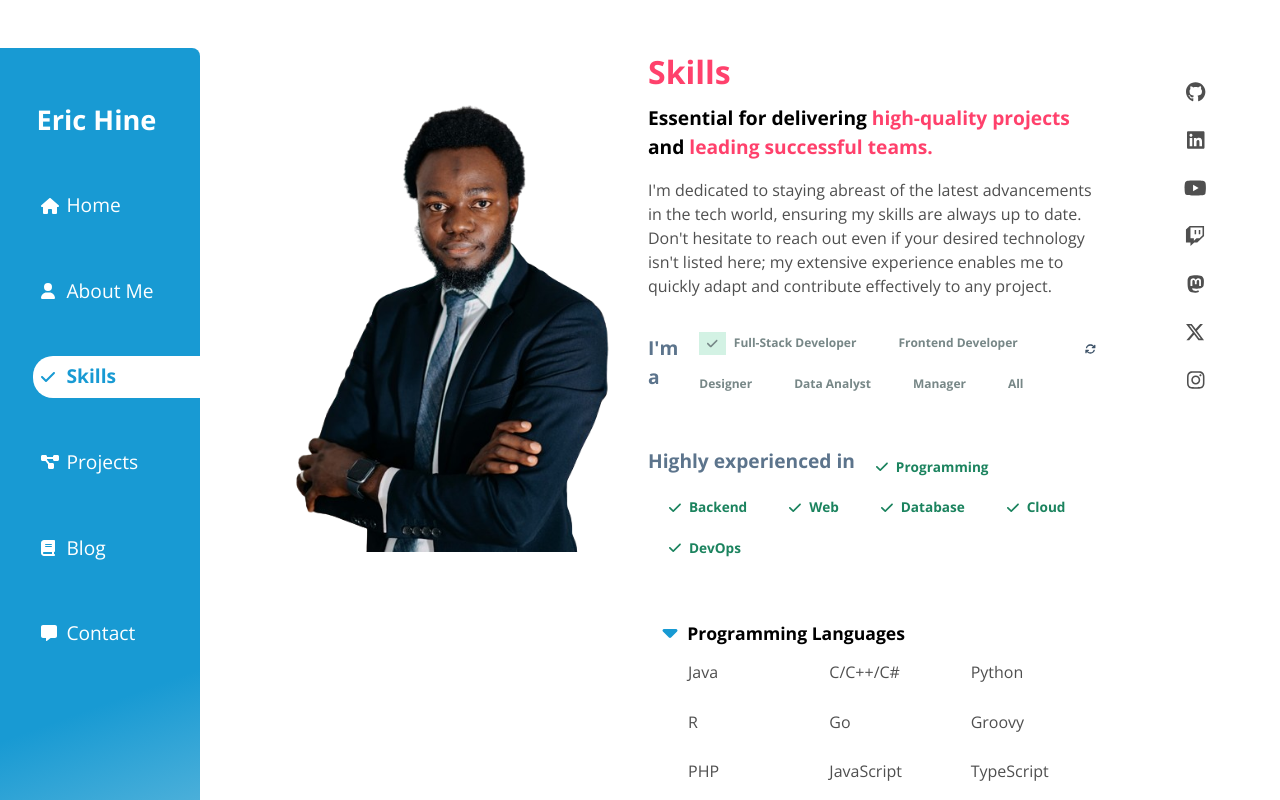
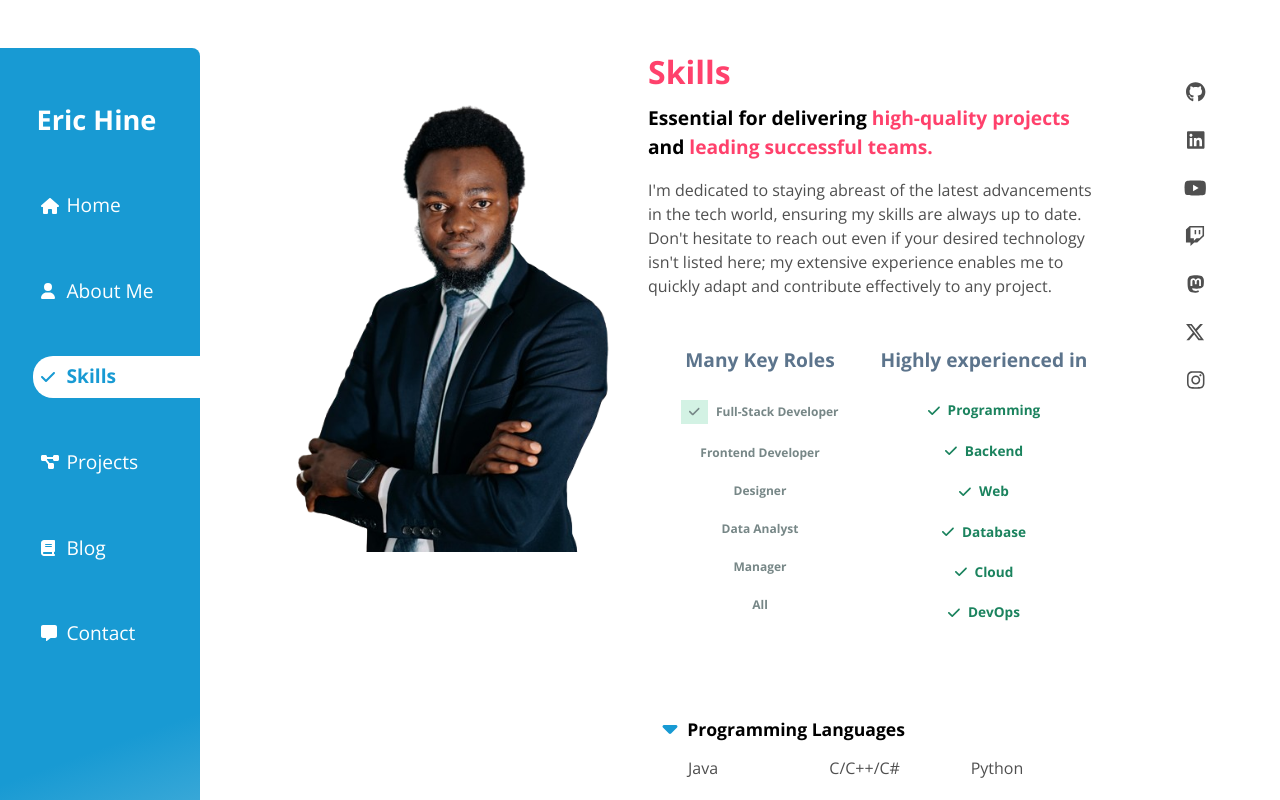
Before and after one commit to R-Daneel0livaw/portfolio, a React (Vite) app: page /skills in a window 1280 px wide. Shown: the top 800 px of the page. Built offline with nearby package versions, Linux system fonts and the light colour scheme; a web font is replaced by a local one.

Commit message:
Update persona/experience buttons to be interactive columns.

```diff
--- a/src/pages/Skills/Skills.module.css
+++ b/src/pages/Skills/Skills.module.css
@@ -39,7 +39,9 @@
 
 .buttonList {
   display: flex;
+  flex-direction: column;
   flex-wrap: wrap;
+  align-items: center;
   margin-bottom: .25rem;
 }
 
@@ -51,13 +53,28 @@
   color: #5C748C;
   font-weight: bold;
   font-size: 1.2rem;
+  margin-bottom: 1rem;
+}
+
+.personaExperienceContainer {
+  display: flex;
+  margin-top: 1.5rem;
 }
 
 .personaContainer {
   display: flex;
+  flex-direction: column;
+  flex: 1;
   justify-content: space-between;
-  align-items: baseline;
+  align-items: center;
   margin-bottom: 2.5rem;
+}
+
+.experienceContainer {
+  display: flex;
+  flex-direction: column;
+  flex: 1;
+  align-items: center;
 }
 
 .personaReset {
--- a/src/pages/Skills/Skills.tsx
+++ b/src/pages/Skills/Skills.tsx
@@ -199,8 +199,10 @@ export default function Skills() {
           effectively to any project.
         </p>
 
+
+        <div className={styles.personaExperienceContainer}>
           <div className={styles.personaContainer}>
-          <p className={styles.identifier}>I'm a </p>
+            <p className={styles.identifier}>Many Key Roles</p>
             <div className={styles.buttonList}>
               {Array.from(experienceMap.keys()).map((persona: string, index: number) => (
                 <button key={index} className={`${styles.skillButton}`} onClick={() => setCurrentPersona(persona)}>
@@ -211,7 +213,7 @@ export default function Skills() {
                 </button>
               ))}
             </div>
-          <i className={styles.personaReset}>
+            {/* <i className={styles.personaReset}>
               <FontAwesomeIcon
                 icon={faArrowsRotate}
                 size="lg"
@@ -222,19 +224,22 @@ export default function Skills() {
                 }}
                 onClick={handleReset}
               />
-          </i>
+            </i> */}
           </div>
 
           {/* <hr className={styles.buttonSectionSplit} /> */}
 
+          <div className={styles.experienceContainer}>
+            <p className={styles.identifier}>Highly experienced in</p>
             <div className={styles.buttonList}>
-          <p className={styles.identifier}>Highly experienced in</p>
               {experienceMap.get(currentPersona)?.map((experience: Experience, index: number) => (
                 <button key={index} className={`${styles.skillButton} ${styles.selected}`} >
                   <FontAwesomeIcon icon={faCheck} />
                   {experience.shortName}
                 </button>
               ))}
+            </div>
+          </div>
         </div>
 
         <div className={styles.activityCotainer}>
```
Lines whose indentation alone changed are shown as unchanged.
